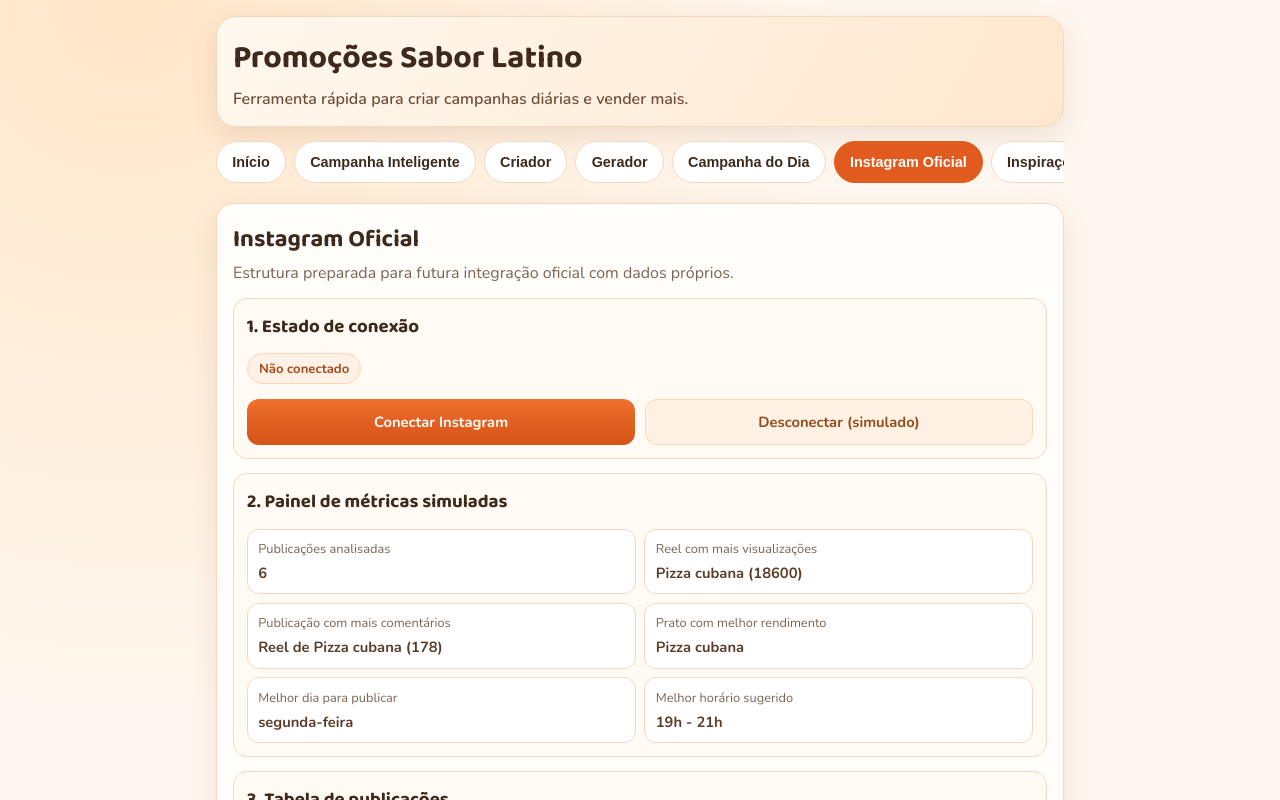
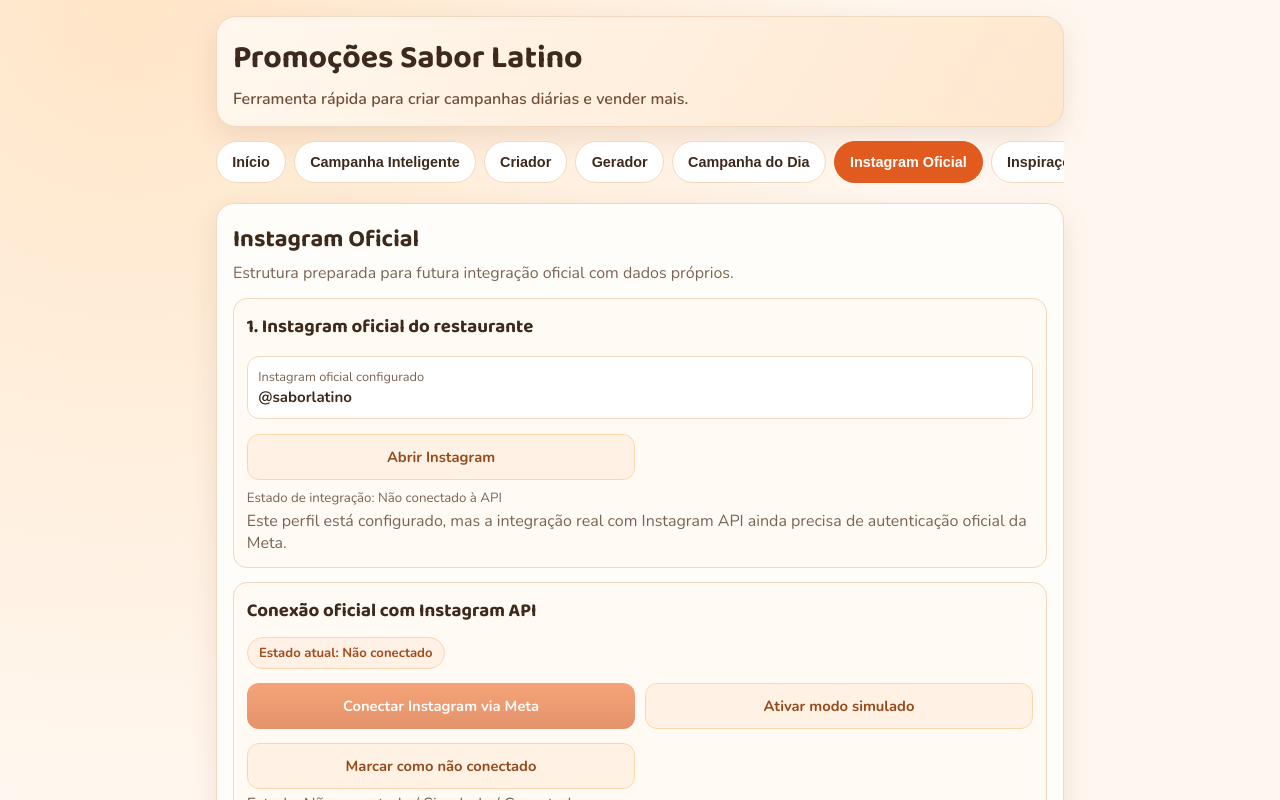
Before and after one commit to ianjesus0911-bit/promocoes-sabor-latino, a React (Vite) app: page / in a window 1280 px wide. Both pictures are taken after a click on the button "Instagram Oficial". Shown: the top 800 px of the page. Built offline with nearby package versions, Linux system fonts and the light colour scheme.

Commit message:
Configura Instagram oficial do restaurante

```diff
--- a/src/App.jsx
+++ b/src/App.jsx
@@ -1,4 +1,4 @@
-import { useMemo, useState } from "react";
+import { useEffect, useMemo, useState } from "react";
 import {
   channels,
   fixedWhatsAppNumber,
@@ -175,8 +175,7 @@
 ];
 
 const defaultInstagramConnection = {
-  connected: false,
-  account: "@saborlatino_demo",
+  apiStatus: "nao_conectado",
 };
 
 const defaultInstagramPosts = [
@@ -268,6 +267,88 @@
   { key: "videoIdea", title: "Ideia de vídeo curto" },
 ];
 
+const instagramApiStatusLabels = {
+  nao_conectado: "Não conectado",
+  simulado: "Simulado",
+  conectado: "Conectado",
+};
+
+const forbiddenInstagramPathKeywords = new Set([
+  "reel",
+  "reels",
+  "p",
+  "stories",
+  "tv",
+  "explore",
+  "accounts",
+  "direct",
+  "hashtags",
+  "locations",
+]);
+
+const normalizeInstagramOfficialInput = (rawValue) => {
+  const value = String(rawValue || "").trim();
+  if (!value) {
+    return { error: "Informe o Instagram oficial do restaurante." };
+  }
+
+  let normalizedValue = value;
+  if (/^(instagram\.com|www\.instagram\.com)\//i.test(normalizedValue)) {
+    normalizedValue = `https://${normalizedValue}`;
+  }
+
+  const isUrlValue = /^https?:\/\//i.test(normalizedValue);
+  let username = normalizedValue;
+
+  if (isUrlValue) {
+    let parsedUrl;
+    try {
+      parsedUrl = new URL(normalizedValue);
+    } catch (error) {
+      return { error: "Link inválido. Use @usuario, usuario ou link do perfil do Instagram." };
+    }
+
+    const host = parsedUrl.hostname.toLowerCase();
+    if (host !== "instagram.com" && host !== "www.instagram.com") {
+      return { error: "Use apenas links de instagram.com para o perfil oficial." };
+    }
+
+    if (parsedUrl.search || parsedUrl.hash) {
+      return { error: "Remova parâmetros do link. Use apenas o endereço limpo do perfil." };
+    }
+
+    const segments = parsedUrl.pathname.split("/").filter(Boolean);
+    if (!segments.length) {
+      return { error: "Link incompleto. Informe o usuário do perfil do Instagram." };
+    }
+
+    const hasForbiddenSegment = segments.some((segment) => forbiddenInstagramPathKeywords.has(segment.toLowerCase()));
+    if (hasForbiddenSegment || segments.length !== 1) {
+      return { error: "Use apenas link do perfil. Links de reel, post e stories não são aceitos." };
+    }
+
+    username = segments[0];
+  } else {
+    username = normalizedValue.replace(/^@+/, "").trim();
+    if (username.includes("/") || username.includes("?") || username.includes("#")) {
+      return { error: "Use @usuario, usuario ou link direto do perfil do Instagram." };
+    }
+  }
+
+  if (!username) {
+    return { error: "Informe um usuário válido do Instagram." };
+  }
+
+  if (forbiddenInstagramPathKeywords.has(username.toLowerCase())) {
+    return { error: "Esse valor não parece um usuário de perfil. Informe apenas o @usuario oficial." };
+  }
+
+  if (!/^[A-Za-z0-9._]{1,30}$/.test(username)) {
+    return { error: "Usuário inválido. Use apenas letras, números, ponto ou sublinhado." };
+  }
+
+  return { value: `@${username.toLowerCase()}` };
+};
 function App() {
   const [activeSection, setActiveSection] = useState("inicio");
   const [settings, setSettings] = usePersistentState("promocoes.settings", initialSettings);
@@ -307,10 +388,53 @@
   const [intelligentCampaignLoading, setIntelligentCampaignLoading] = useState(false);
   const [campaignDayFeedback, setCampaignDayFeedback] = useState("");
   const [instagramFeedback, setInstagramFeedback] = useState("");
+  const [instagramProfileInput, setInstagramProfileInput] = useState(settings.instagramOfficial || "@saborlatino");
+  const [instagramProfileError, setInstagramProfileError] = useState("");
+
+  useEffect(() => {
+    if (settings.instagramOfficial === undefined) {
+      setSettings((current) => ({
+        ...current,
+        instagramOfficial: "@saborlatino",
+      }));
+      return;
+    }
+
+    const parsed = normalizeInstagramOfficialInput(settings.instagramOfficial || "");
+    if (parsed.value && parsed.value !== settings.instagramOfficial) {
+      setSettings((current) => ({
+        ...current,
+        instagramOfficial: parsed.value,
+      }));
+      return;
+    }
+
+    setInstagramProfileInput(settings.instagramOfficial || "");
+    if (parsed.error) {
+      setInstagramProfileError(parsed.error);
+      return;
+    }
+
+    setInstagramProfileError("");
+  }, [settings.instagramOfficial, setSettings]);
+
+  useEffect(() => {
+    if (typeof instagramConnection?.apiStatus === "string") return;
+    const migratedStatus = instagramConnection?.connected ? "simulado" : "nao_conectado";
+    setInstagramConnection({ apiStatus: migratedStatus });
+  }, [instagramConnection, setInstagramConnection]);
 
   const openingMessage = useMemo(() => {
     return `Olá! Quero ver as promoções de hoje do ${settings.restaurantName}.`;
   }, [settings.restaurantName]);
+
+  const normalizedOfficialInstagram =
+    normalizeInstagramOfficialInput(settings.instagramOfficial || "@saborlatino").value || "@saborlatino";
+  const officialInstagramUsername = normalizedOfficialInstagram.replace(/^@/, "");
+  const officialInstagramUrl = `https://www.instagram.com/${officialInstagramUsername}/`;
+  const instagramApiStatus = instagramConnection?.apiStatus || "nao_conectado";
+  const instagramApiStatusLabel = instagramApiStatusLabels[instagramApiStatus] || instagramApiStatusLabels.nao_conectado;
+  const isInstagramApiConnected = instagramApiStatus === "conectado";
 
   const selectedInspiration = useMemo(() => {
     return inspirations.find((item) => item.id === imageBuilder.selectedInspirationId) || null;
@@ -610,7 +734,7 @@
 
       let insights = simulatedInsights;
 
-      if (instagramConnection.connected) {
+      if (isInstagramApiConnected) {
         try {
           insights = await fetchRealInstagramInsights(payload);
         } catch (error) {
@@ -960,12 +1084,39 @@
     setSettings((current) => ({ ...current, [field]: value }));
   };
 
-  const connectInstagramDemo = () => {
-    setInstagramConnection({ connected: true, account: "@saborlatino_demo" });
-  };
-
-  const disconnectInstagramDemo = () => {
-    setInstagramConnection({ connected: false, account: "@saborlatino_demo" });
+  const saveInstagramOfficialSetting = () => {
+    const parsed = normalizeInstagramOfficialInput(instagramProfileInput);
+    if (parsed.error) {
+      setInstagramProfileError(parsed.error);
+      return false;
+    }
+
+    setSettings((current) => ({
+      ...current,
+      instagramOfficial: parsed.value,
+    }));
+    setInstagramProfileInput(parsed.value);
+    setInstagramProfileError("");
+    return true;
+  };
+
+  const handleInstagramOfficialBlur = () => {
+    saveInstagramOfficialSetting();
+  };
+
+  const handleInstagramOfficialKeyDown = (event) => {
+    if (event.key === "Enter") {
+      event.preventDefault();
+      saveInstagramOfficialSetting();
+    }
+  };
+
+  const enableInstagramApiSimulation = () => {
+    setInstagramConnection({ apiStatus: "simulado" });
+  };
+
+  const clearInstagramApiSimulation = () => {
+    setInstagramConnection({ apiStatus: "nao_conectado" });
   };
 
   const copyAllInstagramOfficial = () => {
@@ -1037,7 +1188,7 @@
       ...current,
     ]);
 
-    setInstagramFeedback("Promoção baseada no Instagram gerada com sucesso!");
+    setInstagramFeedback("Promoção gerada com sucesso a partir de dados simulados do Instagram.");
     setTimeout(() => setInstagramFeedback(""), 1800);
   };
 
@@ -1513,22 +1664,62 @@
             <p className="muted">Estrutura preparada para futura integração oficial com dados próprios.</p>
 
             <div className="subcard">
-              <h3>1. Estado de conexão</h3>
+              <h3>1. Instagram oficial do restaurante</h3>
+              <div className="info-stack">
+                <div className="info-item">
+                  <span>Instagram oficial configurado</span>
+                  <strong>{normalizedOfficialInstagram}</strong>
+                </div>
+              </div>
+              <div className="grid-two">
+                <a className="secondary-btn" href={officialInstagramUrl} rel="noreferrer" target="_blank">
+                  Abrir Instagram
+                </a>
+              </div>
+              <p className="hint">Estado de integração: Não conectado à API</p>
+              <p className="muted">
+                Este perfil está configurado, mas a integração real com Instagram API ainda precisa de autenticação
+                oficial da Meta.
+              </p>
+            </div>
+
+            <div className="subcard">
+              <h3>Conexão oficial com Instagram API</h3>
               <div className="instagram-connection">
-                <span className={instagramConnection.connected ? "status-pill connected" : "status-pill disconnected"}>
-                  {instagramConnection.connected
-                    ? `Conta conectada: ${instagramConnection.account}`
-                    : "Não conectado"}
+                <span
+                  className={`status-pill ${
+                    instagramApiStatus === "conectado"
+                      ? "connected"
+                      : instagramApiStatus === "simulado"
+                        ? "simulated"
+                        : "disconnected"
+                  }`}
+                >
+                  Estado atual: {instagramApiStatusLabel}
                 </span>
               </div>
               <div className="grid-two">
-                <button className="primary-btn" onClick={connectInstagramDemo} type="button">
-                  Conectar Instagram
+                <button className="primary-btn" disabled type="button">
+                  Conectar Instagram via Meta
                 </button>
-                <button className="secondary-btn" onClick={disconnectInstagramDemo} type="button">
-                  Desconectar (simulado)
+                <button className="secondary-btn" onClick={enableInstagramApiSimulation} type="button">
+                  Ativar modo simulado
                 </button>
               </div>
+              <div className="grid-two">
+                <button className="secondary-btn" onClick={clearInstagramApiSimulation} type="button">
+                  Marcar como não conectado
+                </button>
+              </div>
+              <p className="muted">Estado: Não conectado / Simulado / Conectado</p>
+              <p className="muted">
+                Para conectar dados reais, é necessário usar uma conta profissional do Instagram, autorização da Meta
+                e backend seguro.
+              </p>
+              <p className="hint">
+                O botão de conexão real está desativado nesta etapa para evitar qualquer impressão de integração
+                oficial sem autenticação.
+              </p>
             </div>
 
             <div className="subcard">
@@ -1621,7 +1812,7 @@
             </div>
 
             <button className="primary-btn full-width" onClick={generateFromInstagramOfficial} type="button">
-              Gerar promoção baseada no Instagram
+              Gerar promoção baseada em dados simulados do Instagram
             </button>
             {instagramFeedback ? <p className="hint">{instagramFeedback}</p> : null}
 
@@ -1650,14 +1841,6 @@
               </>
             ) : null}
 
-            <div className="subcard">
-              <h3>Integração futura</h3>
-              <p className="muted">
-                Esta área está preparada para futura integração oficial com Instagram Graph API. Para conectar dados
-                reais, será necessário usar uma conta profissional do Instagram, uma página do Facebook conectada,
-                permissões da Meta e um backend seguro.
-              </p>
-            </div>
           </section>
         ) : null}
 
@@ -2086,6 +2269,32 @@
                 />
               </label>
 
+              <label className="full-width">
+                Instagram oficial do restaurante
+                <input
+                  onBlur={handleInstagramOfficialBlur}
+                  onChange={(event) => {
+                    setInstagramProfileInput(event.target.value);
+                    if (instagramProfileError) setInstagramProfileError("");
+                  }}
+                  onKeyDown={handleInstagramOfficialKeyDown}
+                  placeholder="@saborlatino"
+                  type="text"
+                  value={instagramProfileInput}
+                />
+              </label>
+
+              <div className="full-width">
+                <button className="secondary-btn" onClick={saveInstagramOfficialSetting} type="button">
+                  Salvar Instagram oficial
+                </button>
+                {instagramProfileError ? <p className="input-error">{instagramProfileError}</p> : null}
+                <p className="hint">
+                  Formatos aceitos: @usuario, usuario, https://instagram.com/usuario ou
+                  https://www.instagram.com/usuario/
+                </p>
+              </div>
+
               <label>
                 Prato destacado
                 <input
--- a/src/data/mockData.js
+++ b/src/data/mockData.js
@@ -3,20 +3,21 @@
 export const initialSettings = {
   restaurantName: "Sabor Latino",
   whatsappNumber: "+55 54 8100-7256",
-  address: "Avenida 23 de Maio, nº 313, Centro, Nova Bassano",
+  address: "Avenida 23 de Maio, nÂº 313, Centro, Nova Bassano",
   featuredDish: "Ropa vieja cubana",
-  openingHours: "Segunda a Domingo, 11h às 23h",
+  openingHours: "Segunda a Domingo, 11h Ã s 23h",
+  instagramOfficial: "@saborlatino",
 };
 
 export const promotionTypes = [
-  "Almoço",
+  "AlmoÃ§o",
   "Pizza",
   "Ropa vieja cubana",
   "Combo familiar",
   "Sobremesa",
-  "Promoção relâmpago",
-  "Últimas unidades",
-  "Promoção para hoje",
+  "PromoÃ§Ã£o relÃ¢mpago",
+  "Ãšltimas unidades",
+  "PromoÃ§Ã£o para hoje",
 ];
 
 export const channels = [
@@ -33,8 +34,8 @@
 export const quickActions = [
   {
     id: "qa1",
-    label: "Vender almoço hoje",
-    type: "Almoço",
+    label: "Vender almoÃ§o hoje",
+    type: "AlmoÃ§o",
     channel: "Todos",
     tone: "Direto para vender",
   },
@@ -54,15 +55,15 @@
   },
   {
     id: "qa4",
-    label: "Promoção de última hora",
-    type: "Promoção relâmpago",
+    label: "PromoÃ§Ã£o de Ãºltima hora",
+    type: "PromoÃ§Ã£o relÃ¢mpago",
     channel: "WhatsApp",
     tone: "Urgente",
   },
   {
     id: "qa5",
     label: "Chamar clientes para o restaurante",
-    type: "Promoção para hoje",
+    type: "PromoÃ§Ã£o para hoje",
     channel: "Facebook",
     tone: "Familiar",
   },
@@ -76,14 +77,14 @@
   {
     id: "qa7",
     label: "Criar mensagem para status do WhatsApp",
-    type: "Últimas unidades",
+    type: "Ãšltimas unidades",
     channel: "Instagram Story",
     tone: "Direto para vender",
   },
 ];
 
 export const imageProducts = [
-  "Almoço latino",
+  "AlmoÃ§o latino",
   "Pizza cubana",
   "Ropa vieja cubana",
   "Combo familiar",
@@ -112,7 +113,7 @@
 
 export const imageGoals = [
   "Dar fome",
-  "Vender rápido",
+  "Vender rÃ¡pido",
   "Atrair clientes para o restaurante",
   "Promover prato do dia",
   "Promover pizza",
@@ -121,13 +122,13 @@
 
 export const inspirationPlatforms = ["Instagram", "TikTok", "Facebook"];
 
-export const inspirationContentTypes = ["Reel", "Story", "Feed", "Foto", "Vídeo curto"];
+export const inspirationContentTypes = ["Reel", "Story", "Feed", "Foto", "VÃ­deo curto"];
 
 export const inspirationNiches = [
   "comida latina",
   "comida cubana",
   "pizza",
-  "almoço",
+  "almoÃ§o",
   "sobremesa",
   "restaurante familiar",
 ];
--- a/src/styles.css
+++ b/src/styles.css
@@ -167,6 +167,12 @@
   color: #fff;
 }
 
+.primary-btn:disabled,
+.secondary-btn:disabled {
+  cursor: not-allowed;
+  opacity: 0.62;
+}
+
 .secondary-btn {
   background: #fff2e4;
   border: 1px solid #ffd5ab;
@@ -182,6 +188,13 @@
   margin-top: 0.6rem;
   color: var(--muted);
   font-size: 0.83rem;
+}
+
+.input-error {
+  margin-top: 0.5rem;
+  color: #b13a24;
+  font-size: 0.84rem;
+  font-weight: 700;
 }
 
 .form-grid {
@@ -358,6 +371,12 @@
   border-color: #ffd4b0;
 }
 
+.status-pill.simulated {
+  background: #fff9e8;
+  color: #946100;
+  border-color: #f0deac;
+}
+
 .instagram-metrics-grid {
   margin-top: 0.75rem;
   display: grid;
```
